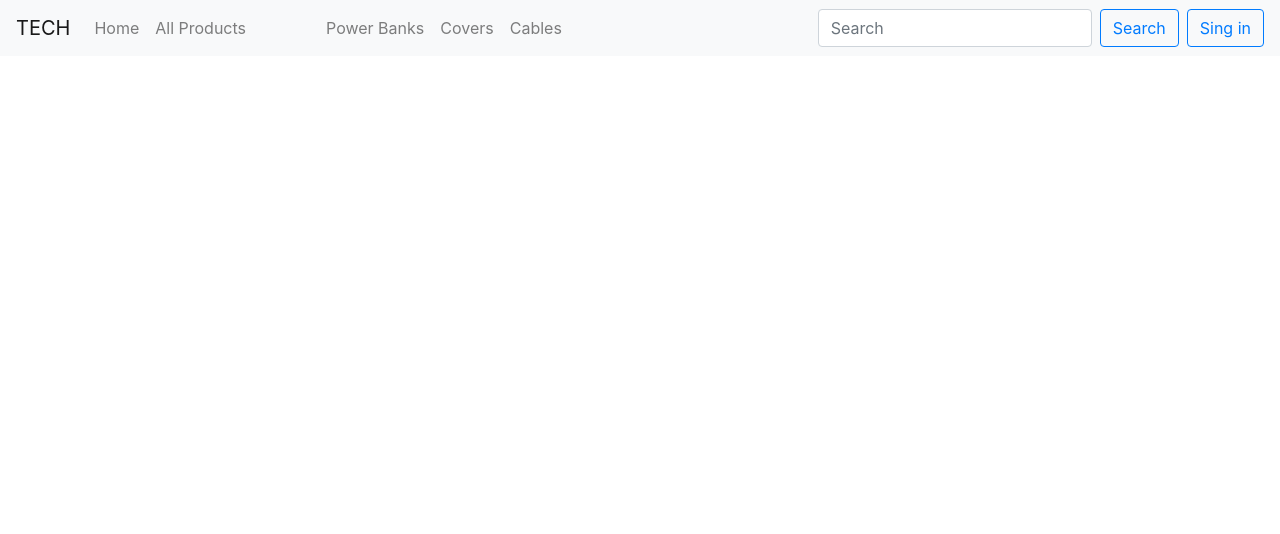
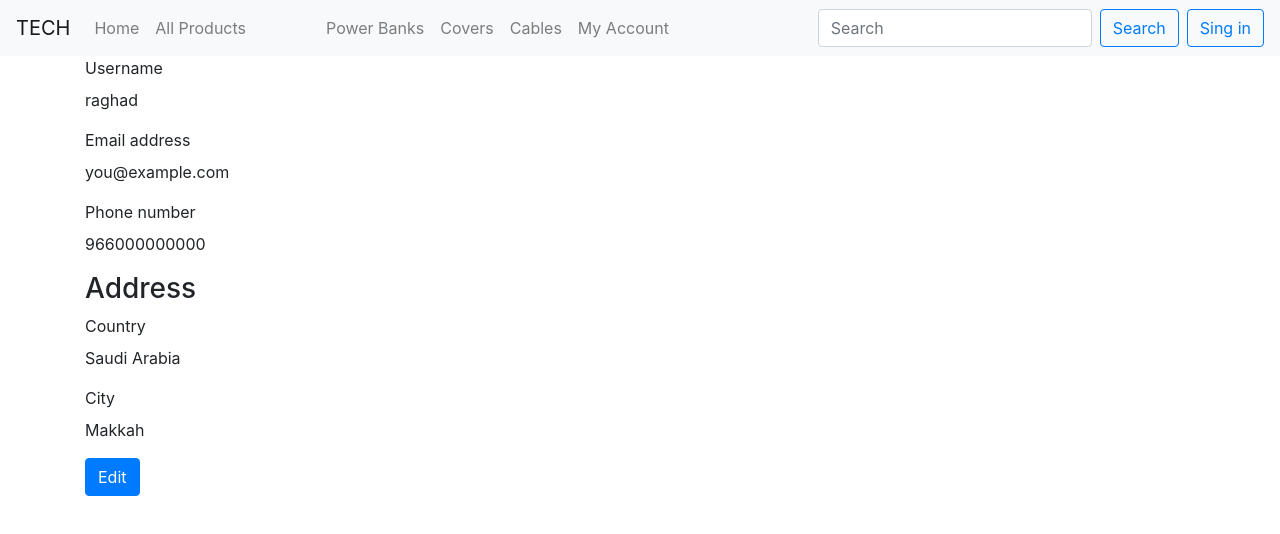
Before and after one commit to raghadm7md/TECH-shop, a React (Create React App) app in the folder front-end/tech/: page /profile in a window 1280 px wide. Shown: the top 534 px of the page. Built offline with nearby package versions, Linux system fonts and the light colour scheme.

Commit message:
edit user form (#26)
* edit user form

* Delete package-lock.json

* Delete .eslintcache

Co-authored-by: 04_Mohammed Win_SEI-14 <mhmdrifadah@gmail.com>

```diff
--- a/front-end/tech/src/App.js
+++ b/front-end/tech/src/App.js
@@ -10,6 +10,7 @@ import PowerBanks from "./product/powerBank";
 import Cables from "./product/cable";
 import Login from "./components/Login";
 import HomePage from "./components/HomePage";
+import Profile from "./components/Profile"
 
 export default class App extends Component {
   constructor(props) {
@@ -51,7 +52,12 @@ export default class App extends Component {
                 <Nav.Link as={Link} to="/cables">
                   Cables
                 </Nav.Link>
+                 {/* ######################## profile ##################### */}
+                <Nav.Link as={Link} to="/profile">
+                  My Account
+                </Nav.Link>
               </Nav>
+
               <Form inline>
                 <FormControl
                   type="text"
@@ -104,6 +110,12 @@ export default class App extends Component {
                   <Cables {...props} cables={this.state.products} />
                 )}
               />
+              {/* ######################## profile ##################### */}
+               <Route
+                exact
+                path="/profile"
+                component={Profile}
+              />
               <Route path="/login" component={() => <Login />}></Route>
               </div>
             </Switch>
--- /dev/null
+++ b/front-end/tech/src/components/EditProfile.js
@@ -0,0 +1,102 @@
+import React, { Component } from "react";
+import { Navbar, Nav, Form, FormControl, Button } from "react-bootstrap";
+
+export default class EditProfile extends Component {
+  constructor(props) {
+    super(props);
+
+    this.state = {
+      username: "",
+      email: "",
+      phone: "",
+      password: "",
+      country:"",
+      city:""
+    };
+  }
+
+  submitInfo = (event) => {
+    event.preventDefault();
+    // this.props.Update(this.state.username);
+    this.props.hide();
+  };
+
+  render() {
+    return (
+      <div>
+        <Form>
+          <Form.Group controlId="formBasicEmail">
+            <Form.Label>Username</Form.Label>
+            <Form.Control
+              type="Username"
+              placeholder="Username"
+              onChange={(e) => {
+                console.log("CHANGE: ", e.target.value);
+                this.setState({ username: e.target.value });
+              }}
+            />
+          </Form.Group>
+          <Form.Group controlId="formBasicEmail">
+            <Form.Label>Email address</Form.Label>
+            <Form.Control
+              type="email"
+              placeholder="you@example.com"
+              onChange={(e) => {
+                console.log("CHANGE: ", e.target.value);
+                this.setState({ email: e.target.value });
+              }}
+            />
+          </Form.Group>
+          <Form.Group controlId="formBasicEmail">
+            <Form.Label>Phone number</Form.Label>
+            <Form.Control
+              type="tel"
+              placeholder="966000000000"
+              onChange={(e) => {
+                console.log("CHANGE: ", e.target.value);
+                this.setState({ phone: e.target.value });
+              }}
+            />
+          </Form.Group>
+          <Form.Group controlId="formBasicPassword">
+            <Form.Label>Password</Form.Label>
+            <Form.Control
+              type="password"
+              placeholder="Password"
+              onChange={(e) => {
+                console.log("CHANGE: ", e.target.value);
+                this.setState({ password: e.target.value });
+              }}
+            />
+          </Form.Group>
+          <h3>Address</h3>
+          <Form.Group controlId="formBasicPassword">
+            <Form.Label>Country</Form.Label>
+            <Form.Control
+              type="text"
+              placeholder="Saudi Arabia"
+              onChange={(e) => {
+                console.log("CHANGE: ", e.target.value);
+                this.setState({ country: e.target.value });
+              }}
+            />
+          </Form.Group>
+          <Form.Group controlId="formBasicPassword">
+            <Form.Label>City</Form.Label>
+            <Form.Control
+              type="text"
+              placeholder="makkah"
+              onChange={(e) => {
+                console.log("CHANGE: ", e.target.value);
+                this.setState({ city: e.target.value });
+              }}
+            />
+          </Form.Group>
+          <Button variant="primary" type="submit" onClick={this.submitInfo}>
+            Submit
+          </Button>
+        </Form>
+      </div>
+    );
+  }
+}
--- /dev/null
+++ b/front-end/tech/src/components/Profile.js
@@ -0,0 +1,59 @@
+import React, { Component } from "react";
+import { Navbar, Nav, Form, FormControl, Button } from "react-bootstrap";
+import EditProfile from './EditProfile'
+
+export default class Profile extends Component {
+  constructor(props) {
+    super(props);
+
+    this.state = {
+        showComponent: false,
+    };
+  }
+
+  EditProfile = () => {
+    this.setState({ showComponent: true });
+    console.log(this.state.showComponent);
+  };
+  hide = () => {
+    this.setState({ showComponent: false });
+    console.log(this.state.showComponent);
+  };
+
+  render() {
+    return (
+      <div>
+        <Form>
+          <Form.Group controlId="formBasicEmail">
+            <Form.Label>Username</Form.Label>
+            <p>raghad</p>
+          </Form.Group>
+          <Form.Group controlId="formBasicEmail">
+            <Form.Label>Email address</Form.Label>
+            <p>you@example.com</p>
+          </Form.Group>
+          <Form.Group controlId="formBasicEmail">
+            <Form.Label>Phone number</Form.Label>
+            <p>966000000000</p>
+          </Form.Group>
+          <h3>Address</h3>
+          <Form.Group controlId="formBasicEmail">
+            <Form.Label>Country</Form.Label>
+            <p>Saudi Arabia</p>
+          </Form.Group>
+          <Form.Group controlId="formBasicEmail">
+            <Form.Label>City</Form.Label>
+            <p>Makkah</p>
+          </Form.Group>
+          <Button onClick={this.EditProfile} class="btn btn-secondary">
+            Edit
+          </Button>
+        </Form>
+        {this.state.showComponent ? (
+            <EditProfile hide={this.hide} />
+          ) : null}
+
+      </div>
+    );
+  }
+}
```
Also changed, not shown: 1 other file (tests, documents, lock files or other folders).
